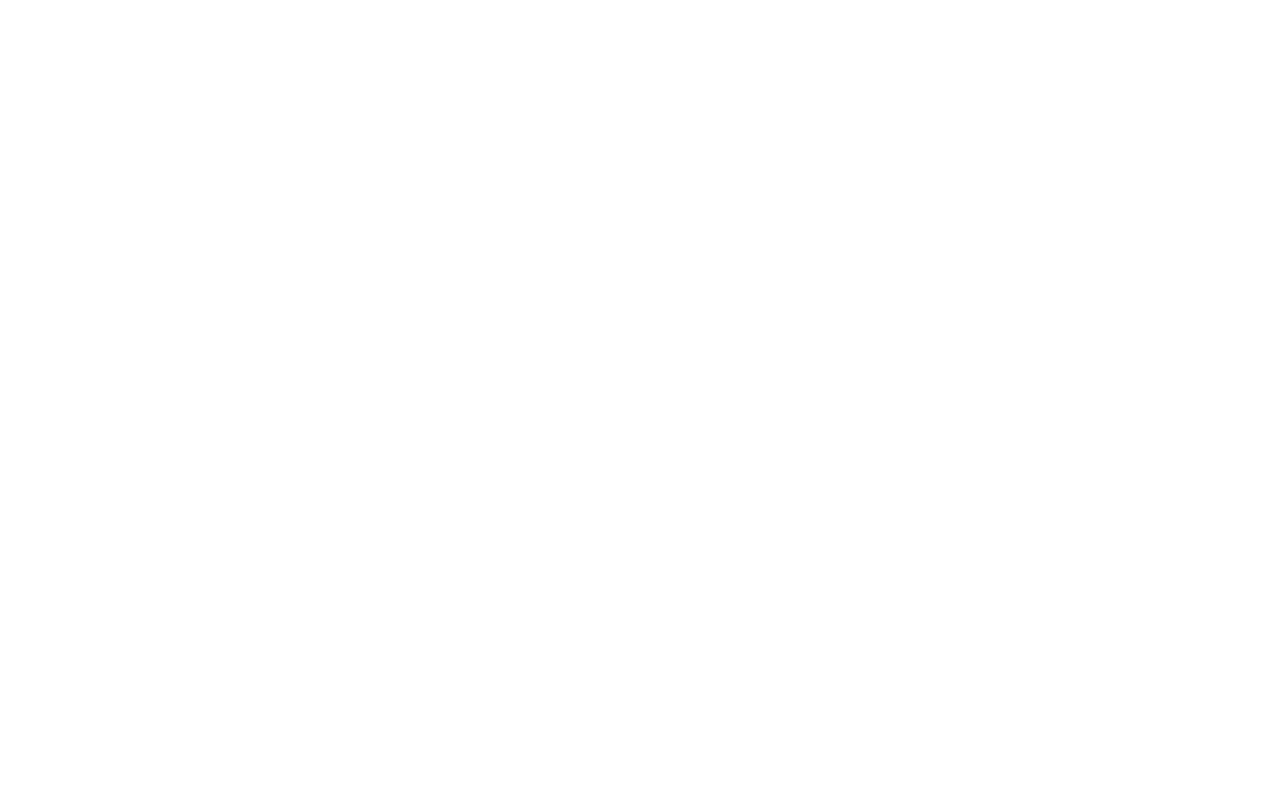
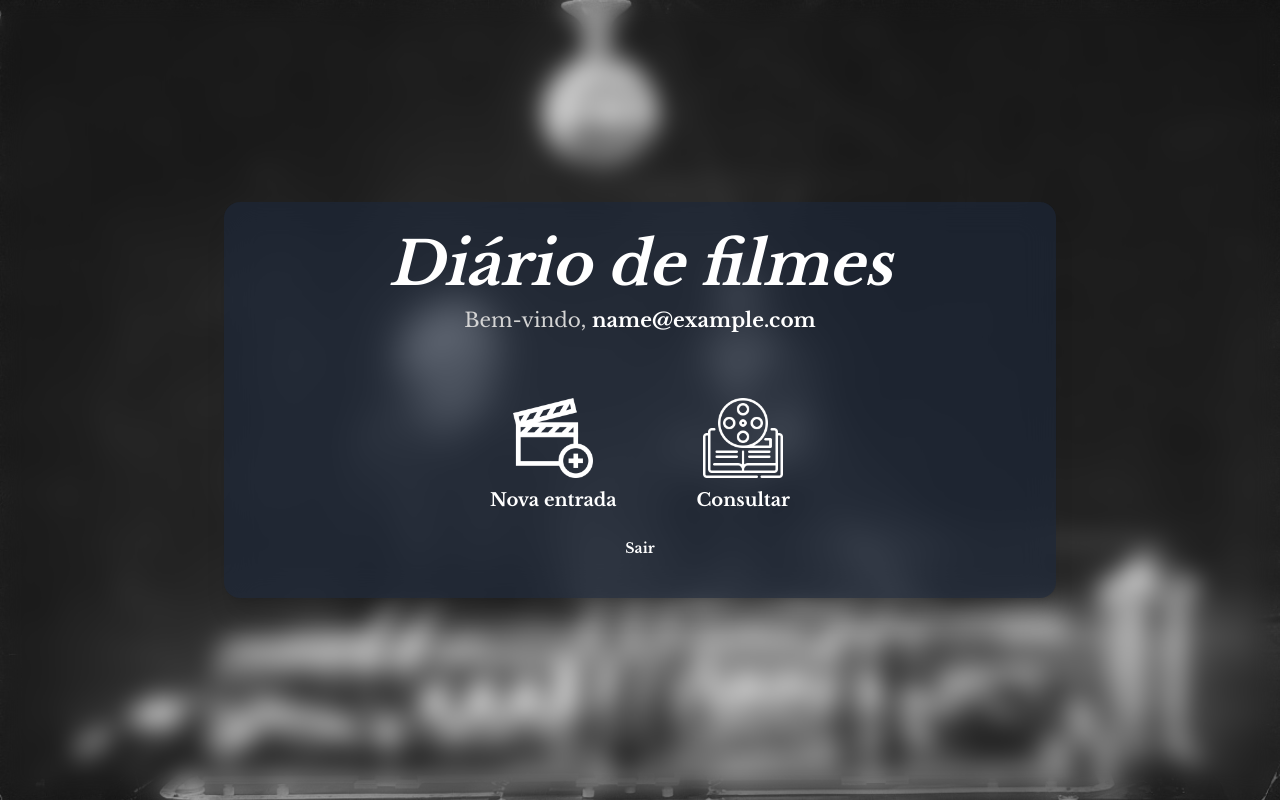
Before and after one commit to abertanha/nextjs-nestjs-movie-diary, a Next.js app in the folder frontend/: page / in a window 1280 px wide. Built offline with nearby package versions, Linux system fonts and the light colour scheme; no server answers; sample sign-in values are in the browser's storage.

Commit message:
feat(frontend): implement protected routes and authenticated API calls

```diff
--- a/frontend/src/app/(autenticado)/cadastrar/page.tsx
+++ b/frontend/src/app/(autenticado)/cadastrar/page.tsx
@@ -10,7 +10,7 @@ import { FilmeDetalhado } from '@/types/filme.types';
 import debounce from 'lodash.debounce';
 import { useCallback } from 'react';
 import MovieForm, { MovieFormDataType, MovieFormErrors} from '@/components/MovieForm';
-import { API_BASE_URL } from '../../../api.config';
+import api from '@/services/api';
 
 
 type NewMovieFormData = Omit<FilmeData, 'id' | 'dataAdicao' | 'popularidade'>;
@@ -122,10 +122,12 @@ export default function CadastrarPage() {
       e.preventDefault();
       setSuccessMessage('');
       setSubmitError(null);
-      if (!validate()) {
-        console.log("Formulário de cadastro inválido", errors);
+
+      if (!formData.titulo) {
+        setSubmitError('O campo Título é obrigatório.');
         return;
       }
+
       setIsSubmitting(true);
 
       const payload: NewMovieFormData = {
@@ -143,26 +145,15 @@ export default function CadastrarPage() {
       };
 
       try {
-        const response = await fetch(`${API_BASE_URL}/filme`, {
-          method: 'POST',
-          headers: {
-            'Content-Type': 'application/json',
-          },
-          body: JSON.stringify(payload),
-        });
+        const response = await api.post('/filme',payload);
 
-        if(!response.ok) {
-          const errorData = await response.json();
-          throw new Error(errorData.message || `HTTP error! status: ${response.status}`);
+        if(response.status === 201) {
+          setSuccessMessage(`Movie "${response.data.titulo}" successfully registered!`);
+          handleClearForm();
         }
-
-        const novoFilmeCadastrado: FilmeData = await response.json();
-        console.log('Filme cadastrado com sucesso:', novoFilmeCadastrado);
-        setSuccessMessage(`Filme "${novoFilmeCadastrado.titulo}" cadastrado com sucesso!`);
-        handleClearForm();
       } catch (e: unknown) {
-        console.error('Falha ao cadastrar filme:', e);
-        const errorMessage = e instanceof Error ? e.message : 'Erro desconhecido ao cadastrar.';
+        console.error('Failed to register the movie:', e);
+        const errorMessage = e instanceof Error ? e.message : 'Unknow error on registering the movie.';
         setSubmitError(errorMessage);
       } finally {
         setIsSubmitting(false);
@@ -185,15 +176,11 @@ export default function CadastrarPage() {
         setLoadingSugestoes(true);
 
         try {
-          const response = await fetch(
-            `${API_BASE_URL}/filme/tmdb/movie?titulo=${encodeURIComponent(query)}`
+          const response = await api.get(
+            `/filme/tmdb/movie?titulo=${encodeURIComponent(query)}`
           );
 
-          if (!response.ok) {
-            throw new Error(`Erro na API: ${response.status}`);
-          }
-
-          const data = await response.json();
+          const data = response.data;
 
           if (data && data.data && data.data.results) {
             setSugestoes(data.data.results);
@@ -205,7 +192,7 @@ export default function CadastrarPage() {
           }
 
         } catch (error: unknown) {
-          console.error("Falha ao buscar sugestões de filmes:", error);
+          console.error("Failed on search movie sugestions:", error);
           setSugestoes([]);
           setMostrarSugestoes(true); // Mantém aberto para mostrar mensagem de erro se desejar
         } finally {
--- a/frontend/src/app/(autenticado)/colecao/page.tsx
+++ b/frontend/src/app/(autenticado)/colecao/page.tsx
@@ -6,15 +6,15 @@ import { ArrowLeftIcon } from '@heroicons/react/24/outline';
 import ContentContainer from "@/components/ContentContainer";
 import SearchInput from "@/components/SearchInput";
 import MovieCard from "@/components/MovieCard";
-import MovieDetailsModal from '@/components/MovieDetailsModal';
-import DeleteConfirmationModal from '@/components/DeleteConfirmationModal';
-import EditMovieModal from '@/components/EditMovieModal';
+import MovieDetailsModal from '@/components/Modals/MovieDetailsModal';
+import DeleteConfirmationModal from '@/components/Modals/DeleteConfirmationModal';
+import EditMovieModal from '@/components/Modals/EditMovieModal';
 import { FilmeData } from '@/types/filme.types';
-import { API_BASE_URL } from '../../../api.config';
+import api from '@/services/api';
 
 
 
-export default function Home() {
+export default function ColecaoPage() {
   const [movies, setMovies] = useState<FilmeData[]>([]);
   const [isLoading, setIsLoading] = useState(true);
   const [error, setError] = useState<string | null>(null);
@@ -40,15 +40,11 @@ export default function Home() {
       setIsLoading(true);
       setError(null);
       try {
-        const response = await fetch(`${API_BASE_URL}/filme`);
-        if (!response.ok) {
-          throw new Error(`HTTP error! status: ${response.status}`);
-        }
-        const data: FilmeData[] = await response.json();
-        setMovies(data);
+        const response = await api.get('/filme');
+        setMovies(response.data);
       } catch (e: unknown) {
-        console.error("Falha ao buscar filmes:", e);
-        const errorMessage = e instanceof Error ? e.message : 'Erro ao carregar filmes.';
+        console.error("Faile to search for movies:", e);
+        const errorMessage = e instanceof Error ? e.message : 'Error on loading movies.';
         setError(errorMessage);
         setMovies([]);
       } finally {
@@ -100,30 +96,19 @@ export default function Home() {
     if (!updatedMovie || !updatedMovie.id) return;
 
     try {
-      const response = await fetch(`${API_BASE_URL}/filme/${updatedMovie.id}`, {
-        method: 'PATCH',
-        headers: {
-          'Content-Type': 'application/json',
-        },
-        body: JSON.stringify(updatedMovie),
-      });
+      const response = await api.patch(`/filme/${updatedMovie.id}`, updatedMovie);
 
-      if (!response.ok) {
-        const errorData = await response.json();
-        throw new Error(errorData.message || 'Falha ao atualizar o filme.');
-      }
-
-      const filmeSalvo: FilmeData = await response.json();
+      const filmeSalvo: FilmeData = response.data;
 
       setMovies(prevMovies =>
         prevMovies.map(movie =>
           movie.id === filmeSalvo.id ? filmeSalvo : movie
         )
       );
-      console.log('Filme atualizado com sucesso:', filmeSalvo.titulo);
+      console.log('Movie updated with sucess:', filmeSalvo.titulo);
 
     } catch (error: unknown) {
-      console.error("Erro ao atualizar o filme:", error);
+      console.error("Failed to update the movie:", error);
     } finally {
       handleCloseEditModal();
   }
@@ -147,17 +132,11 @@ export default function Home() {
    if (!movieToDelete) return;
 
     try{
-      const response = await fetch(`${API_BASE_URL}/filme/${movieToDelete.id}`, {
-        method: 'DELETE',
-      });
-      if(!response.ok){
-        const errorData = await response.json();
-        throw new Error(errorData.message || 'Falha ao deletar o filme.');
-      }
+      await api.delete(`/filme/${movieToDelete.id}`);
       setMovies(prevMovies => prevMovies.filter(movie => movie.id !== movieToDelete.id));
-      console.log('Filme deletado com sucesso:', movieToDelete.titulo);
+      console.log('Movie record deleted with sucess:', movieToDelete.titulo);
     } catch (error:unknown) {
-      console.error("Error ao deletar o filme:", error);
+      console.error("Error on deleting the movie:", error);
     } finally {
       handleCloseDeleteModal();
     }
--- a/frontend/src/app/(autenticado)/layout.tsx
+++ b/frontend/src/app/(autenticado)/layout.tsx
@@ -1,3 +1,4 @@
+import ProtectedRoute from "@/auth/ProtectedRoute";
 import BackgroundSetter from "@/components/BackgroundSetter";
 
 const backgroundImages = [
@@ -19,11 +20,11 @@ export default function AuthenticatedLayout({
     children: React.ReactNode;
 }) {
     return (
-        <>
-        <BackgroundSetter images={backgroundImages} />
-        <main className="relative z-10">
-            {children}
-        </main>
-        </>
+        <ProtectedRoute>
+            <BackgroundSetter images={backgroundImages} />
+            <main className="relative z-10">
+                {children}
+            </main>
+        </ProtectedRoute>
     );
 }
--- /dev/null
+++ b/frontend/src/app/(autenticado)/page.tsx
@@ -0,0 +1,113 @@
+"use client"
+
+import Link from 'next/link';
+import React from 'react';
+import Image from 'next/image';
+import ContentContainer from '@/components/ContentContainer';
+import { useEffect, useState } from 'react';
+import Button from '@/components/Button';
+import { useAuth } from '@/auth/AuthContext';
+import LoadingSpinner from '@/components/LoadingSpinner';
+
+export default function MenuPage() {
+  const { user, logout, isLoading } = useAuth();
+  const [showContent, setShowContent] = useState(false);
+
+  useEffect(() => {
+    const contentAnimationPlayed = sessionStorage.getItem('contentAnimationPlayed');
+
+    if (contentAnimationPlayed) {
+      setShowContent(true);
+
+    }else{
+
+      const handleAnimationEnd = () => {
+        setShowContent(true);
+        sessionStorage.setItem('contentAnimationPlayed','true');
+      };
+      window.addEventListener('backgroundAnimationFinished', handleAnimationEnd);
+
+      return () => window.removeEventListener('backgroundAnimationFinished', handleAnimationEnd);
+    }
+  }, []);
+
+  if (isLoading) {
+    return <LoadingSpinner />;
+  }
+
+  return (
+    <div className="flex flex-col items-center justify-center min-h-screen text-white p-4">
+      <ContentContainer
+        className={`
+          flex flex-col items-center text-center
+          transition-opacity duration-[1000ms] ease-in-out
+          ${showContent ? 'opacity-100' : 'opacity-0' }
+        `}
+        >
+        <div className="mb-10 sm:mb-12">
+          <h1 className="text-5xl lg:text-6xl font-bold mb-3 italic">Diário de filmes</h1>
+          <p className="text-lg sm:text-xl text-neutral-300 px-2">
+            Bem-vindo, <span className="font-semibold text-white">{user?.email}</span>
+          </p>
+        </div>
+
+        <div className="flex flex-col sm:flex-row gap-8 md:gap-12">
+          <Link
+            href="/cadastrar"
+            className="
+              group
+              flex flex-col items-center justify-center
+              p-4
+              text-center text-white
+              transition-transform duration-300 ease-in-out
+              transform hover:scale-110
+              rounded-lg
+              focus:outline-none focus:ring-2 focus:ring-sky-500 focus:ring-offset-2 focus:ring-offset-transparent
+            "
+            title="Cadastrar novo filme"
+          >
+            <div className="relative w-14 h-14 sm:w-16 sm:h-16 md:w-20 md:h-20 mb-2">
+              <Image
+                src="/add-movie.png"
+                alt="Ícone para cadastrar novo filme"
+                fill
+                className="object-contain group-hover:opacity-80 transition-opacity"
+              />
+            </div>
+            <span className="font-semibold text-md sm:text-lg">Nova entrada</span>
+          </Link>
+
+          <Link
+            href="/colecao"
+            className="
+              group
+              flex flex-col items-center justify-center
+              p-4
+              text-center text-white
+              transition-transform duration-300 ease-in-out
+              transform hover:scale-110
+              rounded-lg
+              focus:outline-none focus:ring-2 focus:ring-sky-500 focus:ring-offset-2 focus:ring-offset-transparent
+            "
+            title="Consultar coleção de cadastros"
+          >
+            <div className="relative w-14 h-14 sm:w-16 sm:h-16 md:w-20 md:h-20 mb-2">
+              <Image
+                src="/movie(2).png"
+                alt="Ícone para consultar coleção de filmes"
+                fill
+                className="object-contain group-hover:opacity-80 transition-opacity"
+              />
+            </div>
+            <span className="font-semibold text-md sm:text-lg">Consultar</span>
+          </Link>
+        </div>
+        <div className='w-full max-w-xs'>
+          <Button onClick={logout} variant='logout' className='w-2/5'>
+            Sair
+          </Button>
+        </div>
+        </ContentContainer>
+    </div>
+  );
+}
--- /dev/null
+++ b/frontend/src/auth/ProtectedRoute.tsx
@@ -0,0 +1,26 @@
+'use client';
+
+import { useRouter } from "next/navigation";
+import { useEffect } from "react";
+import { useAuth } from "./AuthContext";
+import LoadingSpinner from "@/components/LoadingSpinner";
+
+export default function ProtectedRoute({ children }: { children: React.ReactNode }) {
+    const { isAuthenticated, isLoading } = useAuth();
+    const router = useRouter();
+
+    console.log('[ProtectedRoute] Renderizando com estado:', { isLoading, isAuthenticated });
+
+    useEffect(() => {
+        // we should wait for the authprovider loading to finish
+        if (!isLoading && !isAuthenticated) {
+            router.push('/login');
+        }
+    }, [isAuthenticated, isLoading, router]);
+
+    if (isLoading) return <LoadingSpinner />;
+
+    if (isAuthenticated) return <>{children}</>;
+
+    return <LoadingSpinner />;
+}
--- /dev/null
+++ b/frontend/src/components/LoadingSpinner.tsx
@@ -0,0 +1,9 @@
+import React from 'react';
+
+export default function LoadingSpinner() {
+  return (
+    <div className="fixed inset-0 flex items-center justify-center bg-black bg-opacity-75 z-50">
+      <div className="w-16 h-16 border-4 border-t-4 border-gray-800 border-t-sky-500 rounded-full animate-spin"></div>
+    </div>
+  );
+}
```
